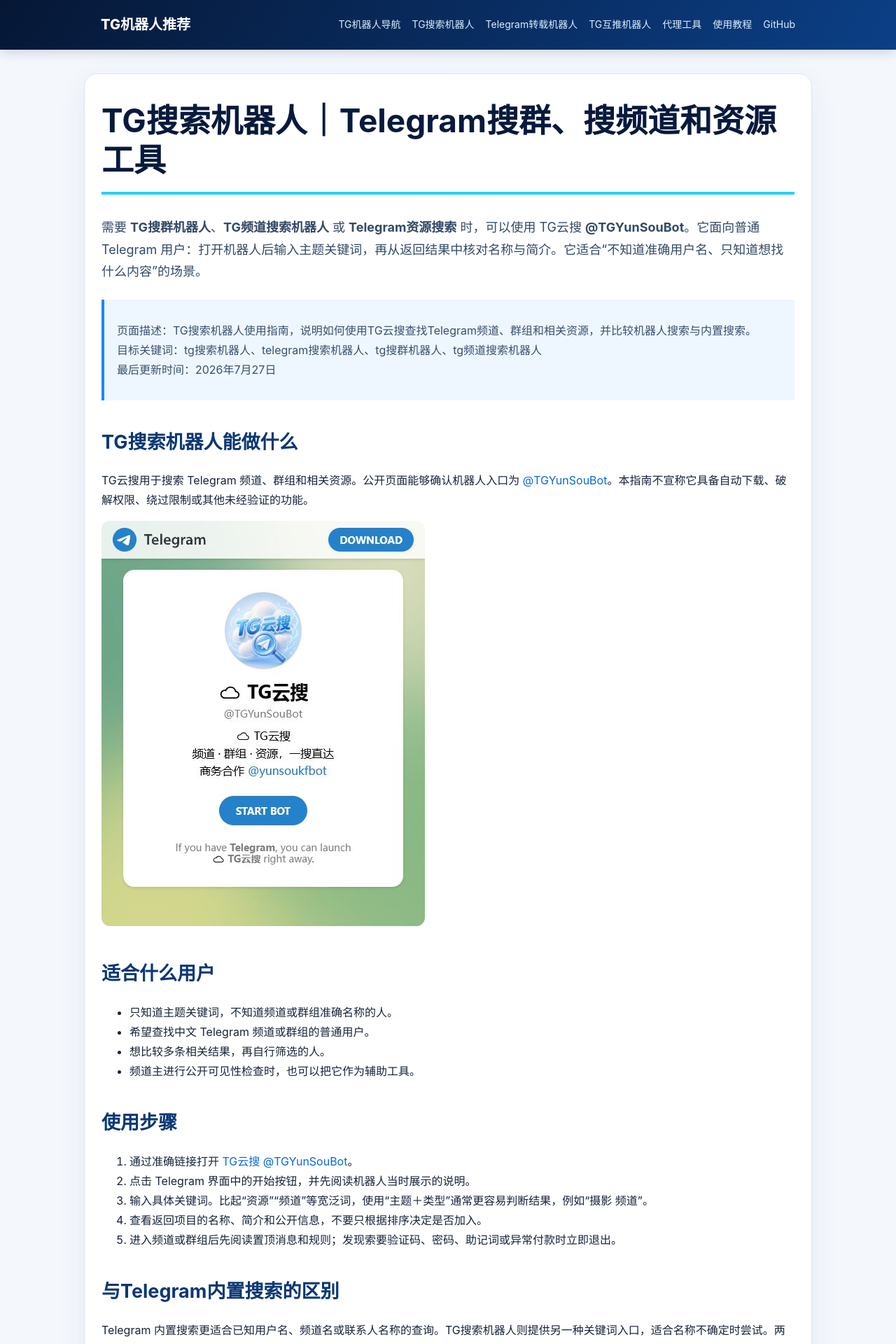
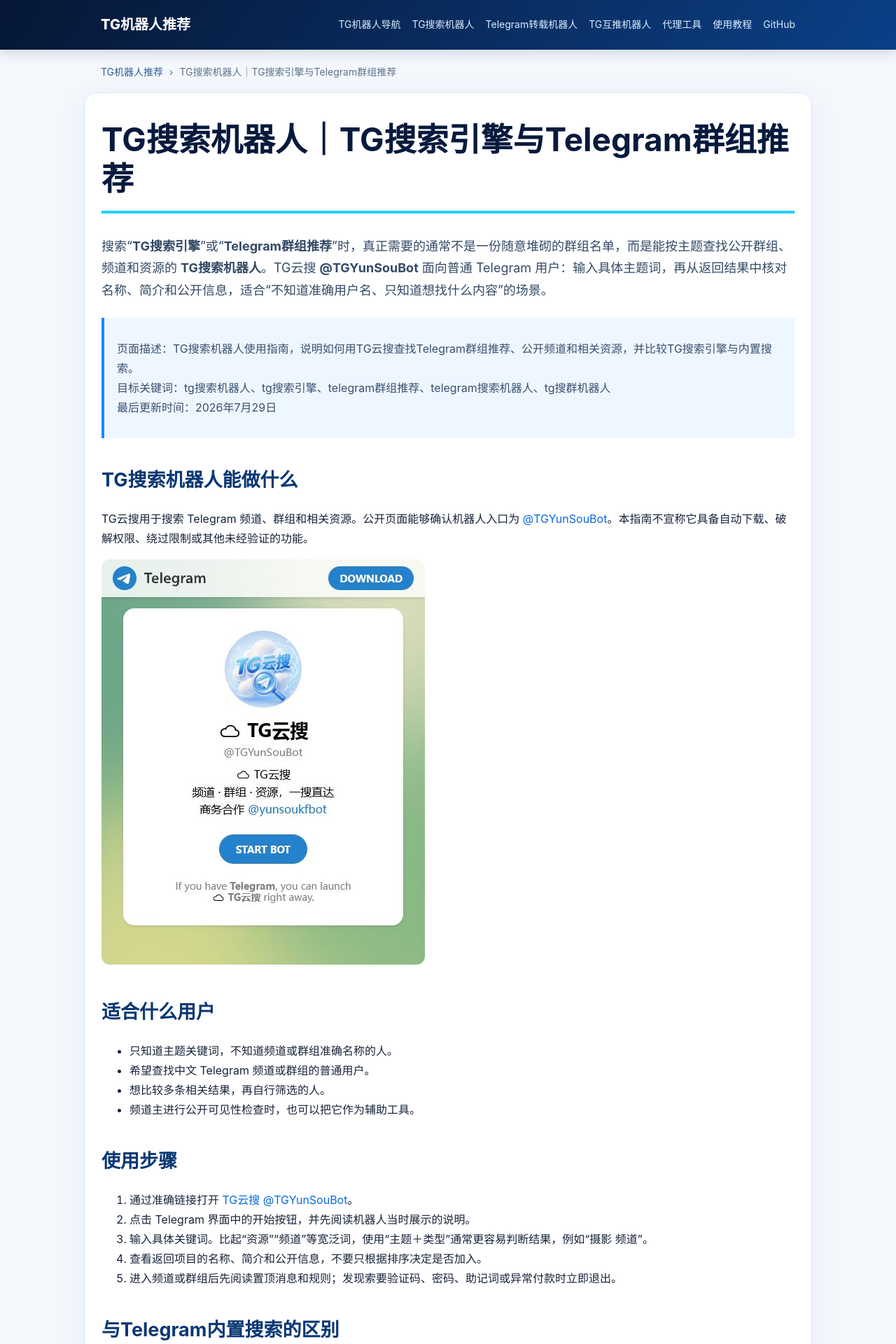
Before and after one commit to kaka813/tg-telegram-jiqiren-guide, a Jekyll site: the page built from tg-jiqiren/tg-sousuo-jiqiren/README.md, in a window 1280 px wide. Shown: the top 1920 px of the page at 70% size. Built offline with Jekyll 4.4.1, drawn with Linux system fonts in a browser that asks for light colours; some of the changed text lies outside the part shown.

Commit message:
根据搜索曝光优化关键词与站点地图

```diff
--- a/_layouts/default.html
+++ b/_layouts/default.html
@@ -6,6 +6,7 @@
   <meta name="viewport" content="width=device-width, initial-scale=1">
   {% seo %}
   <meta name="robots" content="index,follow,max-image-preview:large">
+  <meta name="googlebot" content="index,follow,max-snippet:-1,max-image-preview:large,max-video-preview:-1">
   <meta name="theme-color" content="#071a3d">
   <style>
     :root{--navy:#071a3d;--blue:#1788ff;--cyan:#23cfff;--ink:#17243a;--muted:#60708a;--line:#dce7f5;--bg:#f4f8fd}
@@ -23,9 +24,32 @@
     blockquote{margin:24px 0;padding:14px 18px;border-left:4px solid var(--blue);background:#eef6ff;color:#38506f}
     img{max-width:100%;height:auto;border-radius:12px}.page>p:first-of-type{font-size:18px;color:#334a67}
     code{background:#eef3f8;padding:2px 6px;border-radius:5px}hr{border:0;border-top:1px solid var(--line);margin:36px 0}
+    .breadcrumb-wrap{max-width:1040px;margin:20px auto -18px;padding:0 24px}.breadcrumbs{display:flex;gap:9px;align-items:center;color:var(--muted);font-size:14px}.breadcrumbs a{color:#305f96}
     .site-footer{background:var(--navy);color:#b9cce4}.footer-inner{padding-top:24px;padding-bottom:24px;font-size:14px}
     @media(max-width:720px){.header-inner{align-items:flex-start;flex-direction:column}.page{margin:0;border-radius:0;border-left:0;border-right:0;padding-top:28px}h2{font-size:23px}}
   </style>
+  {% unless page.url == "/" %}
+  <script type="application/ld+json">
+  {
+    "@context": "https://schema.org",
+    "@type": "BreadcrumbList",
+    "itemListElement": [
+      {
+        "@type": "ListItem",
+        "position": 1,
+        "name": "TG机器人推荐",
+        "item": "{{ '/' | absolute_url }}"
+      },
+      {
+        "@type": "ListItem",
+        "position": 2,
+        "name": {{ page.title | jsonify }},
+        "item": "{{ page.url | absolute_url }}"
+      }
+    ]
+  }
+  </script>
+  {% endunless %}
 </head>
 <body>
   <header class="site-header"><div class="header-inner">
@@ -40,6 +64,13 @@
       <a href="https://github.com/kaka813/tg-telegram-jiqiren-guide">GitHub</a>
     </nav>
   </div></header>
+  {% unless page.url == "/" %}
+  <div class="breadcrumb-wrap"><nav class="breadcrumbs" aria-label="面包屑">
+    <a href="{{ '/' | relative_url }}">TG机器人推荐</a>
+    <span aria-hidden="true">›</span>
+    <span aria-current="page">{{ page.title | escape }}</span>
+  </nav></div>
+  {% endunless %}
   <main class="page">{{ content }}</main>
   <footer class="site-footer"><div class="footer-inner">真实功能 · 真实截图 · 持续更新｜本项目与 Telegram 官方无隶属关系。</div></footer>
 </body>
--- a/robots.txt
+++ b/robots.txt
@@ -5,3 +5,4 @@ permalink: /robots.txt
 User-agent: *
 Allow: /
 Sitemap: https://kaka813.github.io/tg-telegram-jiqiren-guide/sitemap.xml
+Sitemap: https://kaka813.github.io/tg-telegram-jiqiren-guide/sitemap.txt
--- a/tg-jiqiren/tg-sousuo-jiqiren/README.md
+++ b/tg-jiqiren/tg-sousuo-jiqiren/README.md
@@ -1,19 +1,19 @@
 ---
 layout: default
-title: "TG搜索机器人｜Telegram搜群、搜频道和资源工具"
-description: "TG搜索机器人与Telegram搜索机器人使用指南，介绍TG搜群、频道搜索、资源关键词写法、结果筛选和TG云搜入口。"
+title: "TG搜索机器人｜TG搜索引擎与Telegram群组推荐"
+description: "TG搜索机器人使用指南，说明如何用TG搜索引擎查找Telegram群组推荐、公开频道和相关资源，并安全筛选结果。"
 permalink: /tg-jiqiren/tg-sousuo-jiqiren/
-last_modified_at: 2026-07-27
+last_modified_at: 2026-07-29
 image: "https://kaka813.github.io/tg-telegram-jiqiren-guide/social-preview.jpg"
 ---
 
-# TG搜索机器人｜Telegram搜群、搜频道和资源工具
+# TG搜索机器人｜TG搜索引擎与Telegram群组推荐
 
-需要 **TG搜群机器人**、**TG频道搜索机器人** 或 **Telegram资源搜索** 时，可以使用 TG云搜 **@TGYunSouBot**。它面向普通 Telegram 用户：打开机器人后输入主题关键词，再从返回结果中核对名称与简介。它适合“不知道准确用户名、只知道想找什么内容”的场景。
+搜索“**TG搜索引擎**”或“**Telegram群组推荐**”时，真正需要的通常不是一份随意堆砌的群组名单，而是能按主题查找公开群组、频道和资源的 **TG搜索机器人**。TG云搜 **@TGYunSouBot** 面向普通 Telegram 用户：输入具体主题词，再从返回结果中核对名称、简介和公开信息，适合“不知道准确用户名、只知道想找什么内容”的场景。
 
-> 页面描述：TG搜索机器人使用指南，说明如何使用TG云搜查找Telegram频道、群组和相关资源，并比较机器人搜索与内置搜索。
-> 目标关键词：tg搜索机器人、telegram搜索机器人、tg搜群机器人、tg频道搜索机器人
-> 最后更新时间：2026年7月27日
+> 页面描述：TG搜索机器人使用指南，说明如何用TG云搜查找Telegram群组推荐、公开频道和相关资源，并比较TG搜索引擎与内置搜索。
+> 目标关键词：tg搜索机器人、tg搜索引擎、telegram群组推荐、telegram搜索机器人、tg搜群机器人
+> 最后更新时间：2026年7月29日
 
 ## TG搜索机器人能做什么
 
@@ -44,6 +44,22 @@ Telegram 内置搜索更适合已知用户名、频道名或联系人名称的
 
 先明确主题，再补充内容形式或地区语言。例如用户想找设计交流，可以尝试“UI设计 群组”，而不是连续输入大量同义词。每次调整一个条件，比较结果变化。不要把手机号、邮箱、验证码或个人身份信息当作搜索词。
 
+## “TG搜索引擎”通常指什么
+
+“TG搜索引擎”是用户对 Telegram 站内搜索、第三方搜索机器人或公开资源索引工具的通俗称呼，并不等于 Google、Bing 这类网页搜索引擎。使用 TG云搜时，输入的是想找的主题词，机器人返回的是可供进一步核对的 Telegram 频道、群组或相关公开资源。搜索结果不代表官方认证，也不能覆盖私密群组。
+
+## 如何筛选Telegram群组推荐结果
+
+看到 Telegram 群组推荐结果后，可以依次检查以下信息：
+
+1. **主题是否一致**：群组名称、简介和近期内容应与搜索词相关。
+2. **是否仍在更新**：长期没有新消息或只剩重复广告的群组，参考价值通常较低。
+3. **规则是否清楚**：加入后先阅读置顶消息、发言规则和管理员说明。
+4. **链接是否可信**：不要点击来历不明的短链接、安装包或索要验证码的页面。
+5. **先观察再互动**：不要因为成员数量较多就立即付款、授权账号或提交个人资料。
+
+如果结果太宽泛，把关键词改成“主题＋群组”“主题＋地区”或“主题＋语言”；如果结果太少，则删除一个限制词后重新搜索。这样比连续堆叠大量同义词更容易得到可判断的结果。
+
 ## 常见问题
 
 ### TG搜索机器人需要频道管理权限吗？
```
Also changed, not shown: sitemap.txt (added, +28 -0 lines).
